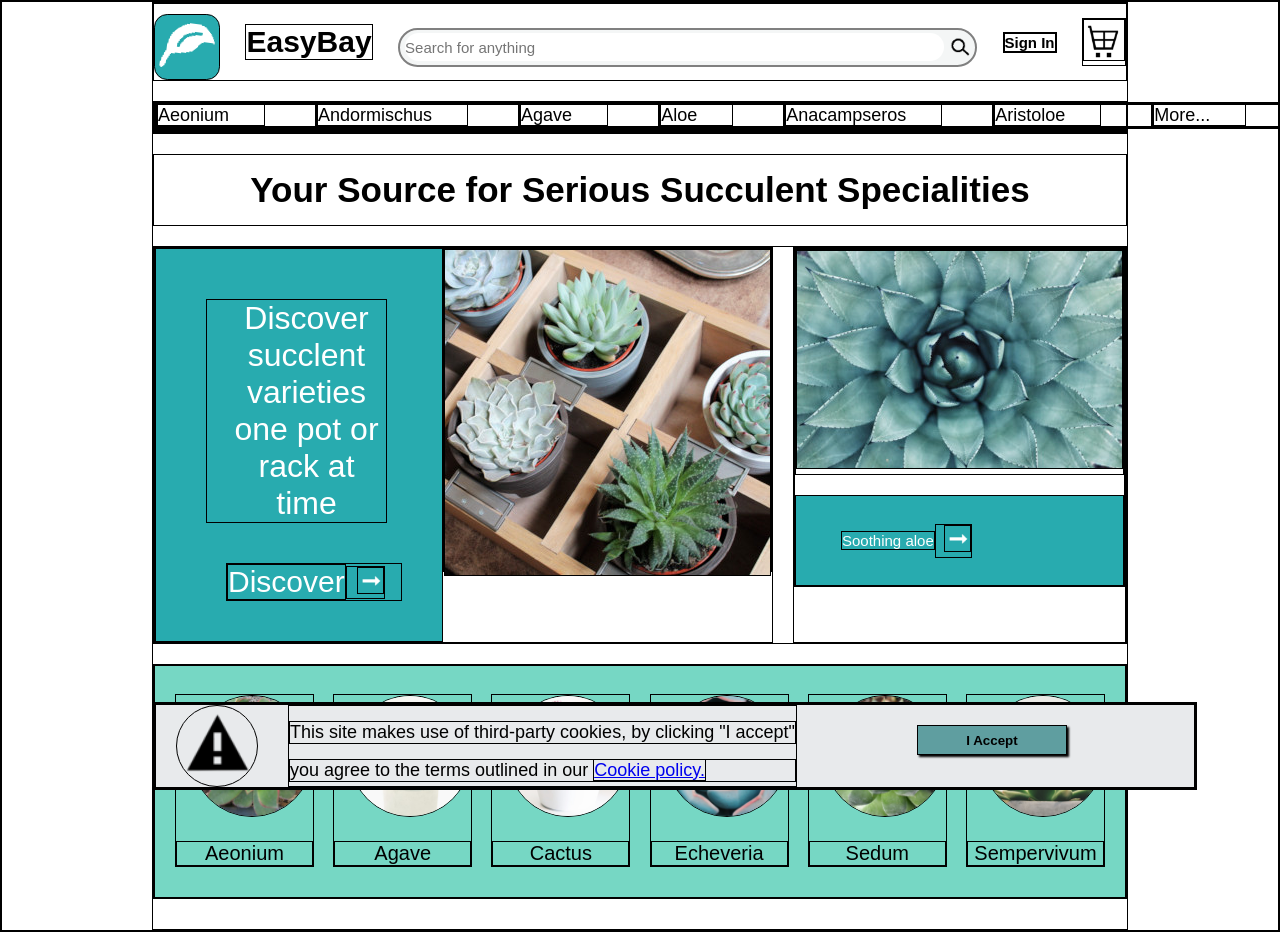
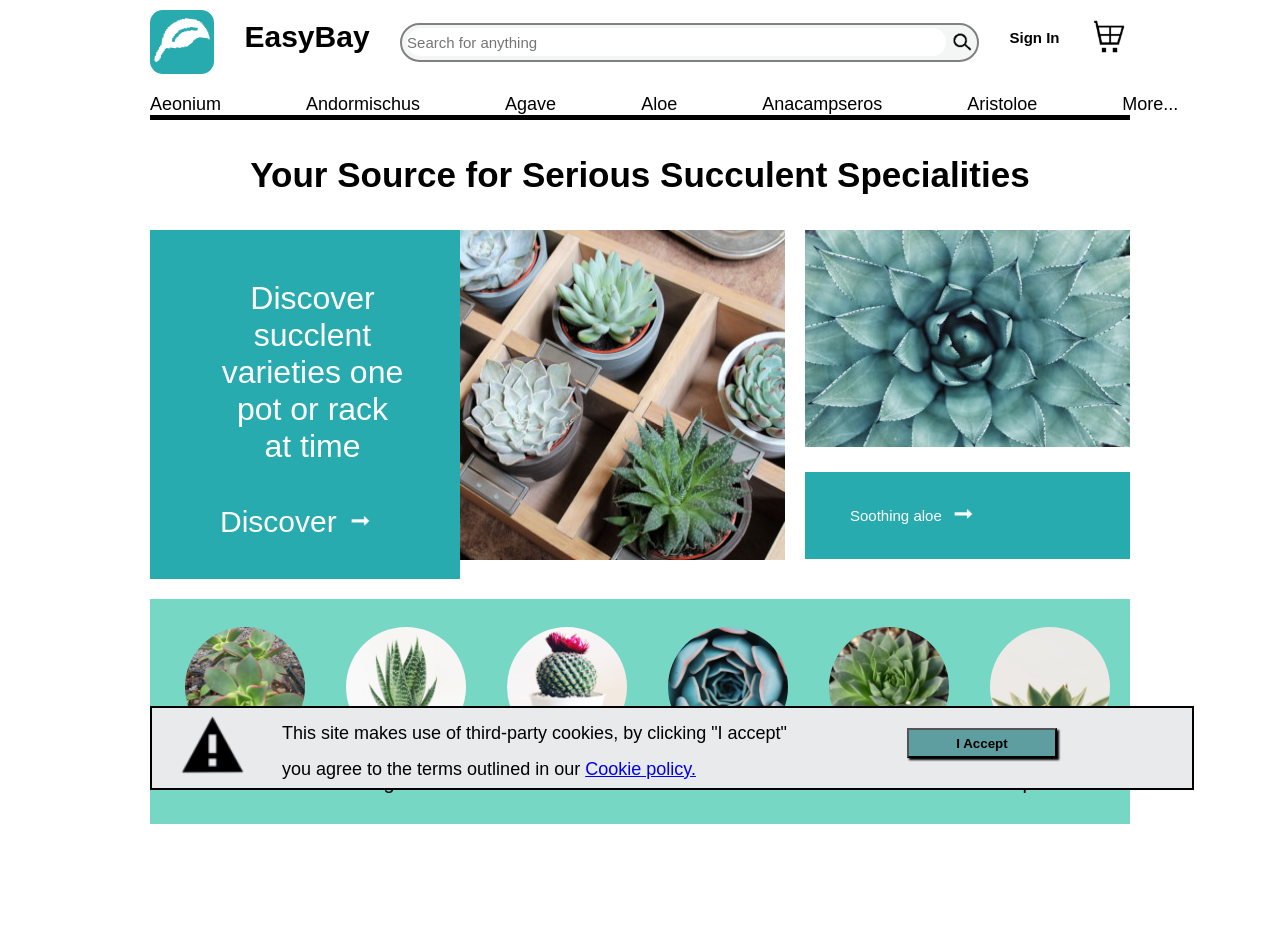
Before and after one commit to silvanalanata/html-css, a plain HTML site: page index.html in a window 1280 px wide. After the commit the page ends 854 px from the top, so only its background shows below. Drawn offline with Linux system fonts and the light colour scheme.

Commit message:
se realiza commit para entrega de proyectot

```diff
--- a/index.html
+++ b/index.html
@@ -32,7 +32,7 @@
     </nav>
     </section>
     <h2 class="title2">Your Source for Serious Succulent Specialities</h2>
-    <div class="container2">
+    <div class="recuadro">
       <article class="art-izq">
         <section class="cua-izq">
           <p class="discover">Discover succlent varieties one pot or rack at time</p>
@@ -41,9 +41,7 @@
             <a href=""><img class="img-izq-arrow" src="assets/arrow-light.png"  alt="img-arrow-izq"> </a>
           </div>
         </section>
-        <section class="img-izq">
           <img class="img-izq-discover" src="assets/succulents-1.jpg"  alt="img-succulents">
-        </section>
       </article>
       <aside class="art-der">
         <section class="cua-der">
--- a/script.js
+++ b/script.js
@@ -4,12 +4,9 @@ let imagenes = document.querySelector(".img-izq-discover");
 function cambiarImgen(){
     imagenes.setAttribute('src', 'assets/succulents-2.jpg');
 }
-
-
 function cambiarImgen2(){
     imagenes.setAttribute('src', 'assets/succulents-1.jpg');
 }
-
 imagenes.addEventListener("mouseover",cambiarImgen);
 imagenes.addEventListener("mouseout",cambiarImgen2);
 
@@ -26,6 +23,5 @@ btnLogin.addEventListener("click",alerta);
 let cookies =  document.querySelector("#accept");
 function remover(){
     cookies.remove();
-
-  }
+}
 cookies.addEventListener("click",remover);
--- a/style.css
+++ b/style.css
@@ -2,9 +2,7 @@
     margin: 0px;
     padding: 0px;
     font-family:sans-serif;
-    border: 1px solid black;
 }
-
 .container{
     margin-left: 150px;
     margin-right: 150px;
@@ -53,12 +51,10 @@
     width: 25px;
     height: 25px;
 }
-
 .carrito{
     width: 40px;
     height: 40px;
 }
-
 .login{
     display: flex;
     justify-content: center;
@@ -90,10 +86,8 @@
     flex-direction: row;
 }
 .nav{
-
     display: flex;
     justify-content: space-between;
-
 }
 .title2{
     font-size: 35px;
@@ -119,13 +113,9 @@
     text-align: center;
     padding-left: 20px;
 }
-
-.img-izq{
-
-}
 .img-izq-discover{
     width: 325px;
-    height: 325px;
+    height: 330px;
 }
 .text-discover{
     color: white;
@@ -143,14 +133,10 @@
     height: 25px;
     margin-left: 10px;
 }
-.img-izq{
-    height: 322px;
-}
-.container2{
+.recuadro{
     display: flex;
     flex-direction: row;
 }
-
 .cua-der{
     color: white;
     font-size: 20px;
@@ -177,16 +163,12 @@
     background-color: rgb(40, 171, 175);
     align-items: center;
     padding: 25px;
-
 }
 .plants{
     margin-top: 20px;
-
     justify-content: space-between;
     background-color:#76D7C4 ;
     margin-bottom: 30px;
-
-
 }
 .list-plants{
     display: flex;
@@ -199,44 +181,35 @@
     height: 120px;
     border-radius:50%;
     margin-left: 15px;
-
 }
 .list{
-
     list-style-type: none;
     margin: 8px 0px 10px 0px;
-
 }
 .name-plants{
     margin-top:20px;
     text-align: center;
     font-size: 20px;
-
 }
 
-/*desde aqui son las clases de las cookies*/
 .cookies{
-
     background-color:rgb(232, 234, 236);
     border: 2px solid black;
     margin-top: 10px;
     margin-bottom: 10px;
     position: fixed;
     bottom:0px;
-   width:  1040px;
-
+    width:  1040px;
 }
-
 .img-cookies{
     border-radius:150px;
     margin-left: 20px;
 }
-
 .sec-cookies{
     display: flex;
     flex-direction: row;
 }
-.sec-cookies2{
+.sec-cookies2{2
     display: flex;
     flex-direction: column;
     margin-right: 100px;
@@ -251,10 +224,8 @@
     margin:20px;
     font-weight: 900;
 }
-
 .accept:hover {
     background-color:wheat;
-
 }
 .p-cookies{
     font-size: 18px;
```
